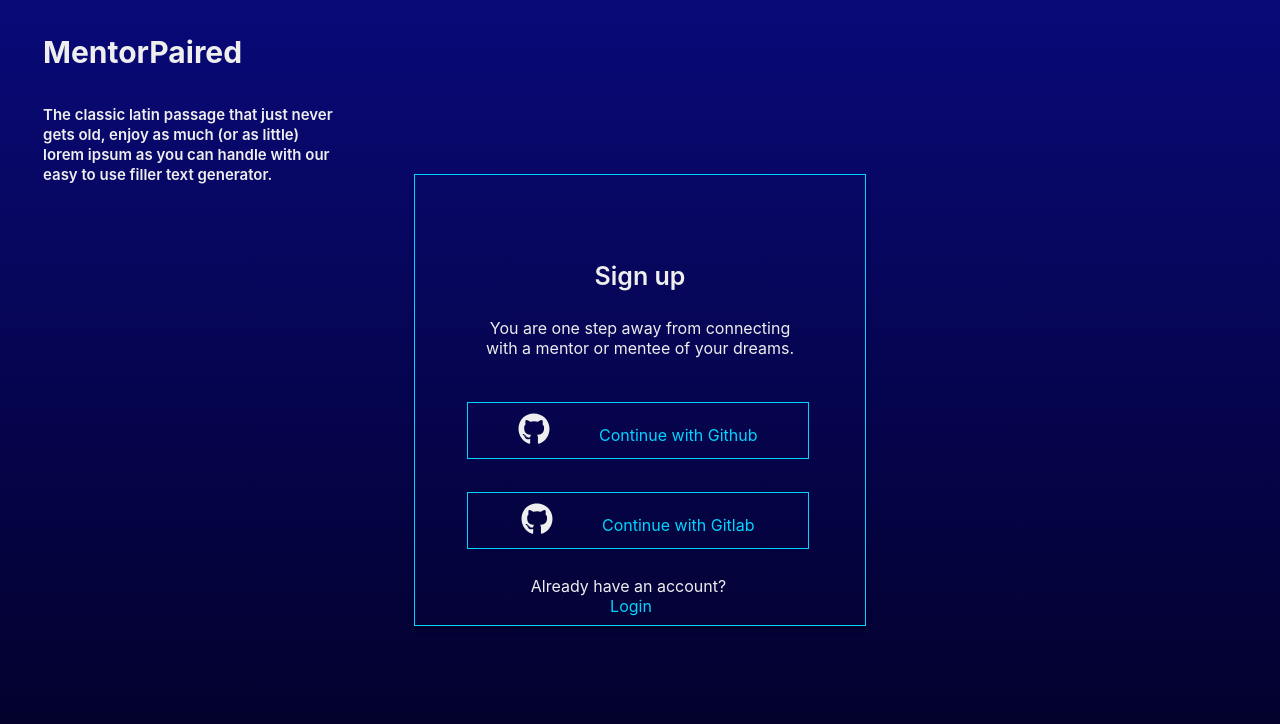
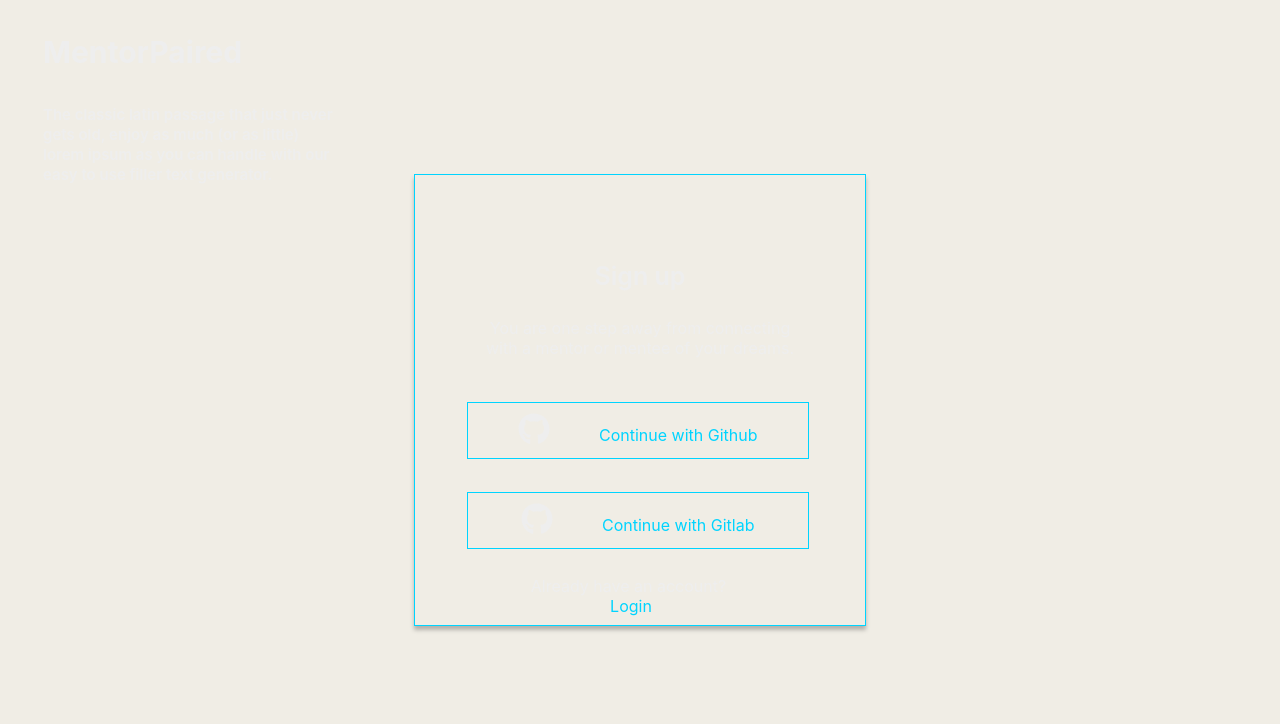
Before and after one commit to mentorpaired/frontend, a React (Create React App) app: page / in a window 1280 px wide. Shown: the top 724 px of the page. Built offline with nearby package versions, Linux system fonts and the light colour scheme.

Commit message:
Change background colour

```diff
--- a/src/index.css
+++ b/src/index.css
@@ -1,17 +1,15 @@
 body {
   height: 100%;
   margin: 0;
-  font-family: -apple-system, BlinkMacSystemFont, 'Segoe UI', 'Roboto', 'Oxygen',
-    'Ubuntu', 'Cantarell', 'Fira Sans', 'Droid Sans', 'Helvetica Neue',
+  font-family: -apple-system, BlinkMacSystemFont, "Segoe UI", "Roboto", "Oxygen",
+    "Ubuntu", "Cantarell", "Fira Sans", "Droid Sans", "Helvetica Neue",
     sans-serif;
   -webkit-font-smoothing: antialiased;
   -moz-osx-font-smoothing: grayscale;
-  background: linear-gradient(#090979, #020024);
-  background-repeat: no-repeat;
-  background-attachment: fixed;
+  background-color: #f0ede5;
 }
 
 code {
-  font-family: source-code-pro, Menlo, Monaco, Consolas, 'Courier New',
+  font-family: source-code-pro, Menlo, Monaco, Consolas, "Courier New",
     monospace;
 }
```
